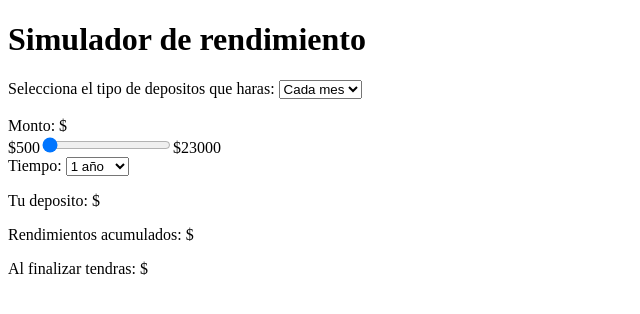
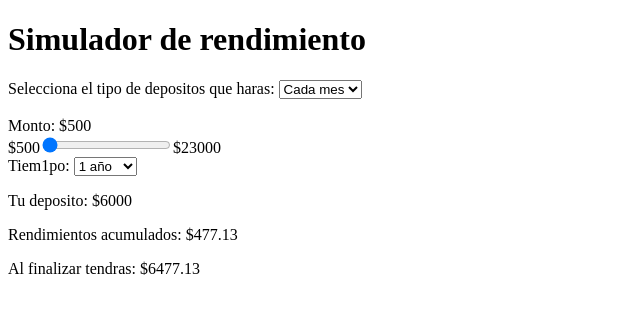
Before and after one commit to PabloPerez-M/long-term-savings, a React app: page / in a window 1280 px wide. Shown: the top 314 px of the page, without its empty margins (0-640 px from the left). Built offline with nearby package versions, Linux system fonts and the light colour scheme.

Commit message:
Functionality

```diff
--- a/src/components/range.tsx
+++ b/src/components/range.tsx
@@ -1,21 +1,67 @@
-import React, { useState } from "react"
+import React, { useEffect, useState } from "react"
 
 const Range: React.FC = () => {
-    const rate: number = .1398/360;
-    const [amount, setAmount] = useState<number>();
+    const [amount, setAmount] = useState<number>(500);
+    const [time,setTime] = useState<number>(1);
 
     const handleChange = (event: React.ChangeEvent<HTMLInputElement>) => {
         const newAmount = parseInt(event.target.value)
         setAmount(newAmount)
     }
 
-    const verificatedType = (event: React.ChangeEvent<HTMLInputElement>) => {
-        let typePerformance = document.getElementById('typePerformance');
-        const newTypePerformance = event.target.value
+    const timeChange = (event: React.ChangeEvent<HTMLSelectElement>)=>{
+        const newTime = parseInt(event.target.value)
+        console.log(newTime)
+        setTime(newTime)
     }
 
-    return (
-        <div>
+    const operation = (amount:number|undefined)=>{
+        let n:number=0;
+        let r:number=0;
+        let rate: number = .1398/360;
+        for(let i=0;i<(360*time);i++){
+            if(i%30===0){
+                if(amount != undefined){
+                    n+=amount;
+                }
+            }
+            r=n*rate;
+            n=n+r
+        }
+        return n
+    }
+
+    const opeDep = (amount: number|undefined)=>{
+        let dep:number=0;
+        if(amount != undefined){
+            dep = amount*12*time
+        }
+        return dep
+    }
+
+    const accRen = ()=>{
+        const rend:number = Number(operation(amount) - opeDep(amount))
+        return rend
+    }
+
+
+
+    useEffect(()=>{
+        console.log(time)
+    },[time])
+
+    useEffect(()=>{
+        console.log(amount)
+    },[amount])
+
+
+    // const verificatedType = (event: React.ChangeEvent<HTMLInputElement>) => {
+        //     let typePerformance = document.getElementById('typePerformance');
+        //     const newTypePerformance = event.target.value
+        // }
+
+        return (
+            <div>
             <label htmlFor="typePerformance">Selecciona el tipo de depositos que haras: </label>
             <select id="typePermorfance">
                 <option value="month">Cada mes</option>
@@ -27,19 +73,18 @@ const Range: React.FC = () => {
             <label id="min">$500</label>
             <output id="outVal" className="outVal"></output>
             <input id="range" type="range" min="500" max="23000" step="500" onChange={handleChange}/>
-            {/* onChange={document.getElementById('outVal').value = value} */}
             <label id="max">$23000</label>
             <br />
-            <label htmlFor="selectYears">Tiempo: </label>
-            <select id="selectYears">
-                <option value="one">1 año</option>
-                <option value="two">2 años</option>
-                <option value="five">5 años</option>
+            <label htmlFor="selectYears">Tiem1po: </label>
+            <select id="selectYears" onChange={timeChange} value={time}>
+                <option  value={1} >1 año</option>
+                <option value={2} >2 años</option>
+                <option  value={5} >5 años</option>
             </select>
             <br />
-            <p id="deposit">Tu deposito: ${ }</p>
-            <p id="performance">Rendimientos acumulados: ${ }</p>
-            <p id="total">Al finalizar tendras: ${ }</p>
+            <p id="deposit">Tu deposito: ${String(opeDep(amount))}</p>
+            <p id="performance">Rendimientos acumulados: ${String(accRen().toFixed(2))}</p>
+            <p id="total">Al finalizar tendras: ${String(operation(amount).toFixed(2))}</p>
         </div>
     )
 }
```
